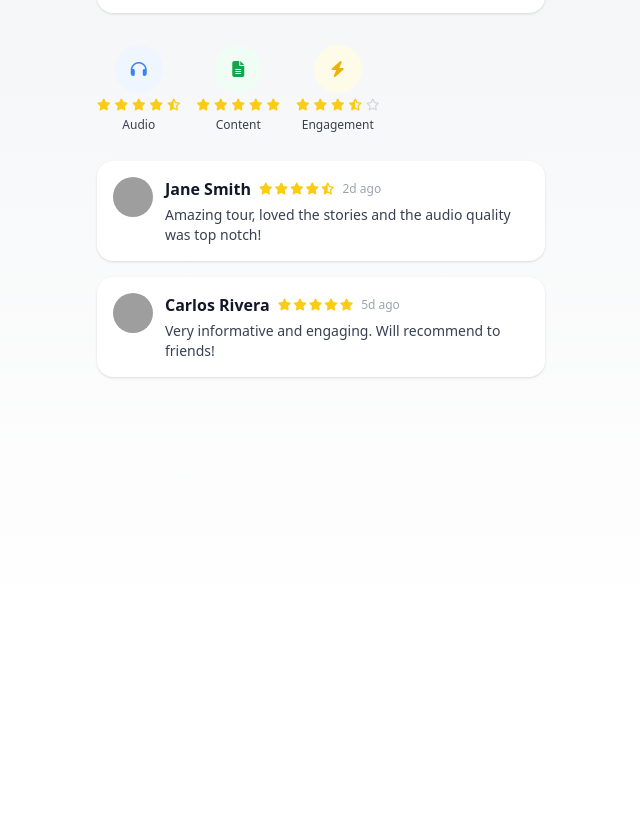
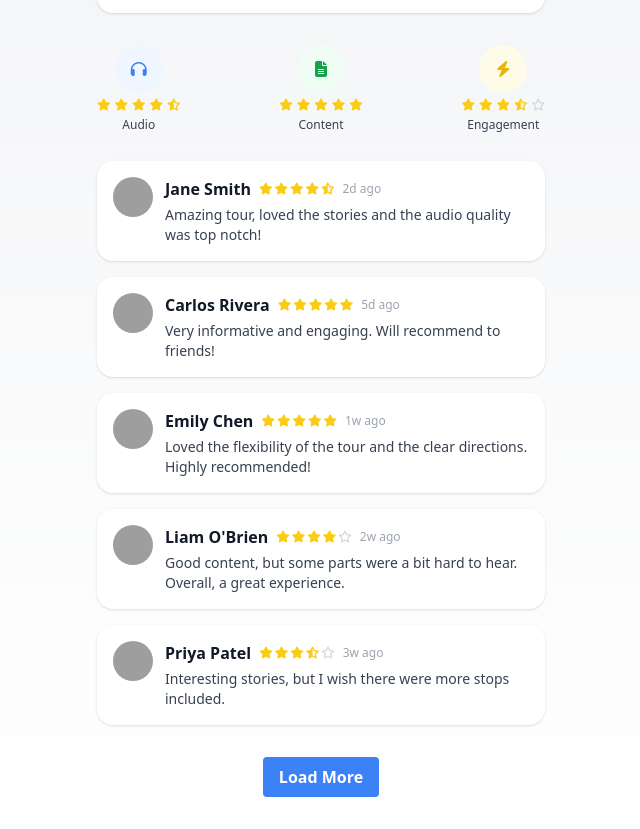
Before and after one commit to grantchiu011101/tour-prototype, a plain HTML site: page creator-reviews.html in a window 1280 px wide. Shown: the part 163-992 px from the top of the page, without its empty margins (319-959 px from the left). Before the commit the page ends 800 px from the top, so only its background shows below. Drawn offline with nearby package versions, Linux system fonts and the light colour scheme; grey boxes are pictures that could not be loaded.

Commit message:
Enhance creator reviews and error empty states for improved UI
- Updated creator-reviews.html to simplify layout and add more dummy reviews for better user engagement.
- Improved styling in error-empty-states.html by adding borders to error state containers for a cleaner design and enhanced visual hierarchy.

```diff
--- a/creator-reviews.html
+++ b/creator-reviews.html
@@ -25,8 +25,8 @@
       <div class="text-sm text-green-600 italic mt-2">"Great audio and storytelling!"</div>
     </div>
     <!-- Quick Stats Scroll -->
-    <div class="flex gap-4 overflow-x-auto no-scrollbar pb-1">
-      <div class="flex flex-col items-center min-w-[72px]">
+    <div class="flex justify-between pb-1">
+      <div class="flex flex-col items-center">
         <span class="bg-blue-50 text-blue-500 rounded-full w-12 h-12 flex items-center justify-center mb-1"><i class="fas fa-headphones"></i></span>
         <span class="flex gap-1 mb-1">
           <i class="fas fa-star text-yellow-400 text-xs"></i>
@@ -37,7 +37,7 @@
         </span>
         <span class="text-xs font-medium text-gray-700">Audio</span>
       </div>
-      <div class="flex flex-col items-center min-w-[72px]">
+      <div class="flex flex-col items-center">
         <span class="bg-green-50 text-green-600 rounded-full w-12 h-12 flex items-center justify-center mb-1"><i class="fas fa-file-alt"></i></span>
         <span class="flex gap-1 mb-1">
           <i class="fas fa-star text-yellow-400 text-xs"></i>
@@ -48,7 +48,7 @@
         </span>
         <span class="text-xs font-medium text-gray-700">Content</span>
       </div>
-      <div class="flex flex-col items-center min-w-[72px]">
+      <div class="flex flex-col items-center">
         <span class="bg-yellow-50 text-yellow-500 rounded-full w-12 h-12 flex items-center justify-center mb-1"><i class="fas fa-bolt"></i></span>
         <span class="flex gap-1 mb-1">
           <i class="fas fa-star text-yellow-400 text-xs"></i>
@@ -97,6 +97,62 @@
           <div class="text-sm text-gray-700 mt-1">Very informative and engaging. Will recommend to friends!</div>
         </div>
       </div>
+      <!-- More Dummy Reviews -->
+      <div class="bg-white rounded-2xl shadow flex gap-3 p-4 items-start">
+        <img src="https://randomuser.me/api/portraits/women/68.jpg" alt="Emily Chen" class="h-10 w-10 object-cover rounded-full" />
+        <div class="flex-1 min-w-0">
+          <div class="flex items-center gap-2">
+            <span class="font-semibold text-gray-900">Emily Chen</span>
+            <span class="flex gap-0.5">
+              <i class="fas fa-star text-yellow-400 text-xs"></i>
+              <i class="fas fa-star text-yellow-400 text-xs"></i>
+              <i class="fas fa-star text-yellow-400 text-xs"></i>
+              <i class="fas fa-star text-yellow-400 text-xs"></i>
+              <i class="fas fa-star text-yellow-400 text-xs"></i>
+            </span>
+            <span class="text-xs text-gray-400">1w ago</span>
+          </div>
+          <div class="text-sm text-gray-700 mt-1">Loved the flexibility of the tour and the clear directions. Highly recommended!</div>
+        </div>
+      </div>
+      <div class="bg-white rounded-2xl shadow flex gap-3 p-4 items-start">
+        <img src="https://randomuser.me/api/portraits/men/32.jpg" alt="Liam O'Brien" class="h-10 w-10 object-cover rounded-full" />
+        <div class="flex-1 min-w-0">
+          <div class="flex items-center gap-2">
+            <span class="font-semibold text-gray-900">Liam O'Brien</span>
+            <span class="flex gap-0.5">
+              <i class="fas fa-star text-yellow-400 text-xs"></i>
+              <i class="fas fa-star text-yellow-400 text-xs"></i>
+              <i class="fas fa-star text-yellow-400 text-xs"></i>
+              <i class="fas fa-star text-yellow-400 text-xs"></i>
+              <i class="far fa-star text-gray-300 text-xs"></i>
+            </span>
+            <span class="text-xs text-gray-400">2w ago</span>
+          </div>
+          <div class="text-sm text-gray-700 mt-1">Good content, but some parts were a bit hard to hear. Overall, a great experience.</div>
+        </div>
+      </div>
+      <div class="bg-white rounded-2xl shadow flex gap-3 p-4 items-start">
+        <img src="https://randomuser.me/api/portraits/women/12.jpg" alt="Priya Patel" class="h-10 w-10 object-cover rounded-full" />
+        <div class="flex-1 min-w-0">
+          <div class="flex items-center gap-2">
+            <span class="font-semibold text-gray-900">Priya Patel</span>
+            <span class="flex gap-0.5">
+              <i class="fas fa-star text-yellow-400 text-xs"></i>
+              <i class="fas fa-star text-yellow-400 text-xs"></i>
+              <i class="fas fa-star text-yellow-400 text-xs"></i>
+              <i class="fas fa-star-half-alt text-yellow-400 text-xs"></i>
+              <i class="far fa-star text-gray-300 text-xs"></i>
+            </span>
+            <span class="text-xs text-gray-400">3w ago</span>
+          </div>
+          <div class="text-sm text-gray-700 mt-1">Interesting stories, but I wish there were more stops included.</div>
+        </div>
+      </div>
+      <!-- End More Dummy Reviews -->
+      <div class="flex justify-center mt-4">
+        <button class="px-4 py-2 rounded bg-blue-500 text-white font-semibold">Load More</button>
+      </div>
     </div>
     <!-- Empty State Example (uncomment if needed) -->
     <!--
```
Also changed, not shown: error-empty-states.html (+4 -4 lines).
